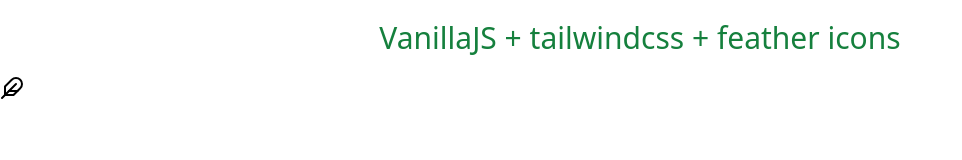
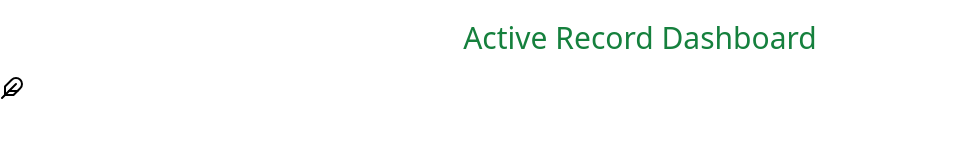
Before and after one commit to Kentaro-Furukawa/Active-Record-Dashboard-for-Browser, a website: page index.html in a window 1280 px wide. Shown: the whole page, without its empty margins (0-962 px from the left). Drawn offline with nearby package versions, Linux system fonts and the light colour scheme; files that its build step writes are made by us from their sources.

Commit message:
change title

```diff
--- a/index.html
+++ b/index.html
@@ -7,11 +7,11 @@
     <meta name="viewport" content="width=device-width, initial-scale=1.0">
     <link href="./dist/output.css" rel="stylesheet">
     <script src="https://unpkg.com/feather-icons"></script>
-    <title>VanillaJS + tailwindcss + feather icons</title>
+    <title>Active Record Dashboard</title>
 </head>
 
 <body>
-    <h1 class="my-5 text-center text-3xl text-green-700">VanillaJS + tailwindcss + feather icons</h1>
+    <h1 class="my-5 text-center text-3xl text-green-700">Active Record Dashboard</h1>
 
     <i data-feather="feather"></i>
 
```
